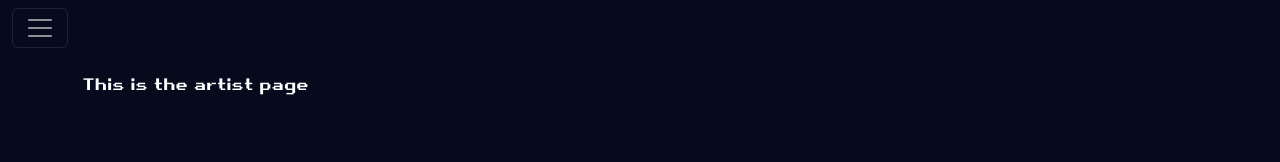
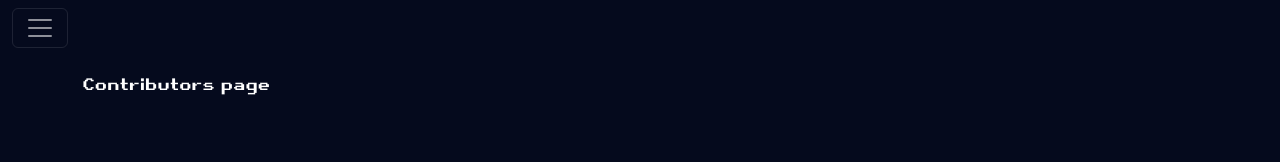
Before and after one commit to perez-kay/zine-site, a React (Create React App) app: page /contributors in a window 1280 px wide. Shown: the top 162 px of the page. Built offline with nearby package versions, Linux system fonts and the light colour scheme.

Commit message:
removed temp content that wasn't being used

```diff
--- a/src/pages/Contributors.js
+++ b/src/pages/Contributors.js
@@ -1,5 +1,5 @@
 function Contributors() {
-  return <div>This is the artist page</div>;
+  return <div>Contributors page</div>;
 }
 
 export default Contributors;
```
